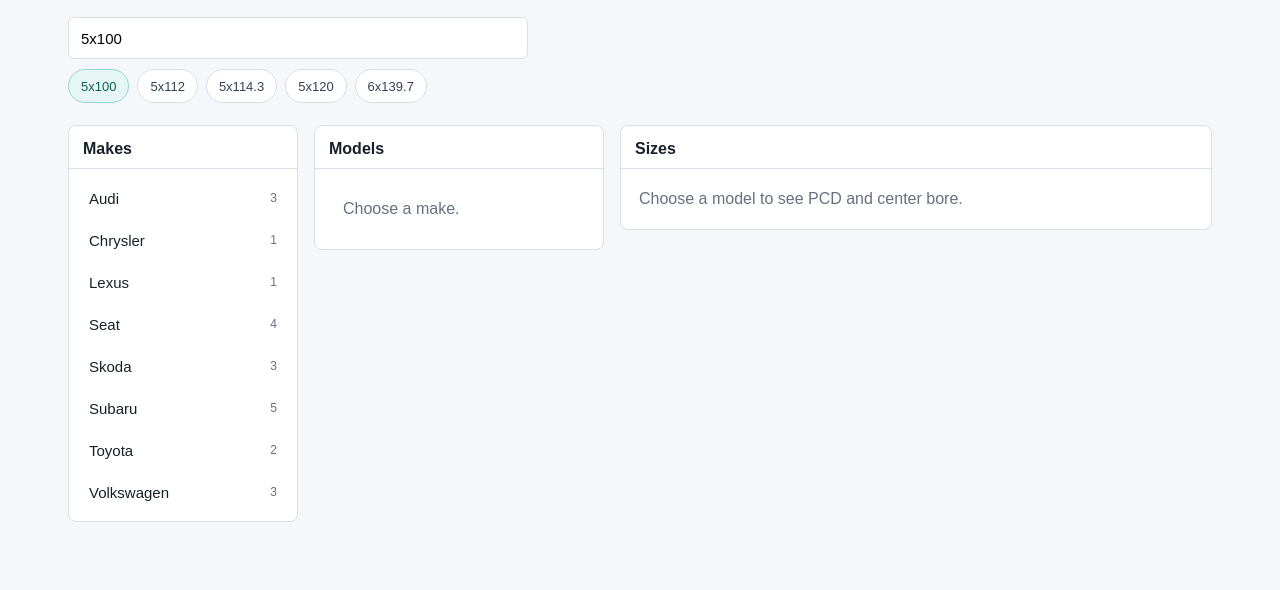
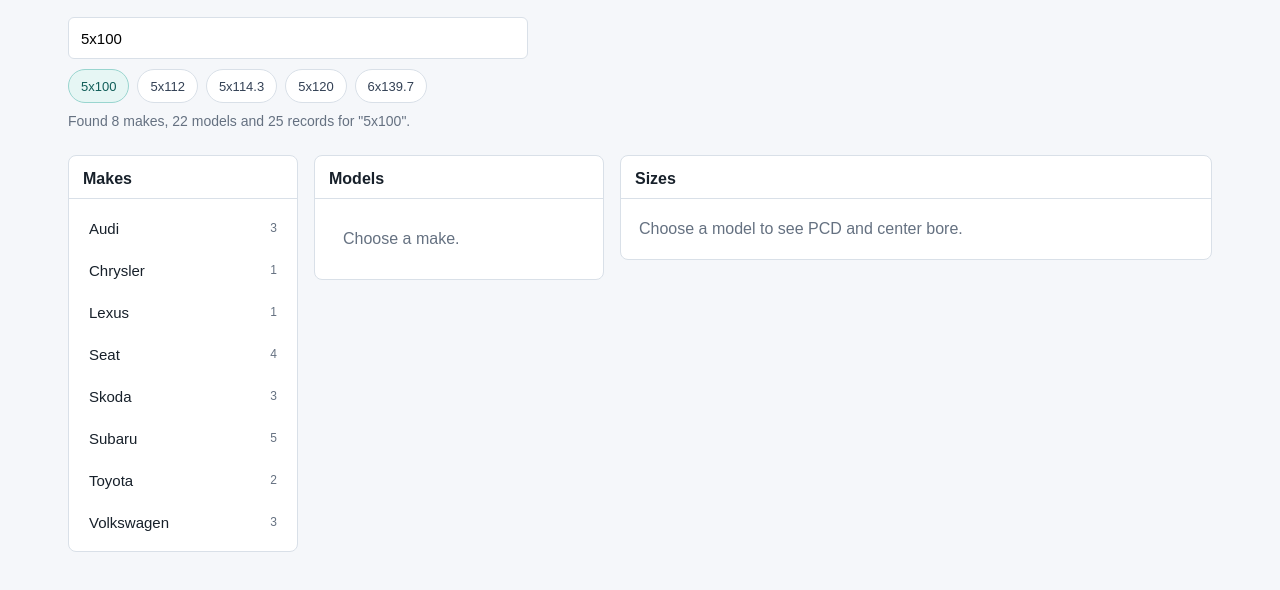
Before and after one commit to autocore-team/autohub, a plain HTML site: page pcd.html in a window 1280 px wide. Both pictures are taken after a click on the button "5x100". Shown: the part 178-768 px from the top of the page. Drawn offline with Linux system fonts and the light colour scheme.

Commit message:
Update pcd.html

```diff
--- a/pcd.html
+++ b/pcd.html
@@ -137,7 +137,7 @@
       display: flex;
       gap: 8px;
       flex-wrap: wrap;
-      margin: 0 0 22px;
+      margin: 0 0 10px;
     }
     .quick-filters button {
       min-height: 34px;
@@ -166,6 +166,12 @@
       color: var(--muted);
       font-size: 12px;
       white-space: nowrap;
+    }
+    .summary {
+      margin: 0 0 22px;
+      color: var(--muted);
+      font-size: 14px;
+      min-height: 20px;
     }
     button {
       min-height: 38px;
@@ -262,6 +268,7 @@
       <input id="search" type="search" placeholder="Search: Audi A4, Golf, 5x112, 57.1">
     </div>
     <div class="quick-filters" id="quickFilters" aria-label="Popular PCD filters"></div>
+    <div class="summary" id="resultSummary"></div>
 
     <section class="layout">
       <div class="panel">
@@ -298,6 +305,8 @@
         sizes: 'Sizes',
         search: 'Search: Audi A4, Golf, 5x112, 57.1',
         popularPcd: 'Popular PCD',
+        summaryAll: 'Showing all makes and models.',
+        summaryFiltered: 'Found {makes} makes, {models} models and {records} records for "{query}".',
         chooseMake: 'Choose a make.',
         noMakes: 'No makes found. Try another search.',
         noModels: 'No models found for this filter.',
@@ -330,6 +339,8 @@
         sizes: 'Medidas',
         search: 'Buscar: Audi A4, Golf, 5x112, 57.1',
         popularPcd: 'PCD popular',
+        summaryAll: 'Mostrando todas las marcas y modelos.',
+        summaryFiltered: 'Encontrado: {makes} marcas, {models} modelos y {records} registros para "{query}".',
         chooseMake: 'Elige una marca.',
         noMakes: 'No se encontraron marcas. Prueba otra búsqueda.',
         noModels: 'No se encontraron modelos para este filtro.',
@@ -362,6 +373,8 @@
         sizes: 'Dimensions',
         search: 'Recherche: Audi A4, Golf, 5x112, 57.1',
         popularPcd: 'PCD populaires',
+        summaryAll: 'Toutes les marques et modèles sont affichés.',
+        summaryFiltered: 'Trouvé : {makes} marques, {models} modèles et {records} lignes pour "{query}".',
         chooseMake: 'Choisissez une marque.',
         noMakes: 'Aucune marque trouvée. Essayez une autre recherche.',
         noModels: 'Aucun modèle trouvé pour ce filtre.',
@@ -394,6 +407,8 @@
         sizes: 'Größen',
         search: 'Suche: Audi A4, Golf, 5x112, 57.1',
         popularPcd: 'Beliebte PCD',
+        summaryAll: 'Alle Marken und Modelle werden angezeigt.',
+        summaryFiltered: 'Gefunden: {makes} Marken, {models} Modelle und {records} Einträge für "{query}".',
         chooseMake: 'Wähle eine Marke.',
         noMakes: 'Keine Marken gefunden. Versuche eine andere Suche.',
         noModels: 'Keine Modelle für diesen Filter gefunden.',
@@ -426,6 +441,7 @@
     const detailsEl = document.getElementById('details');
     const searchEl = document.getElementById('search');
     const quickFiltersEl = document.getElementById('quickFilters');
+    const resultSummaryEl = document.getElementById('resultSummary');
     const popularPcdFilters = ['5x100', '5x112', '5x114.3', '5x120', '6x139.7'];
 
     function t(key) {
@@ -478,6 +494,31 @@
       return model.records.filter(record => recordMatches(record, q));
     }
 
+    function formatSummary(template, values) {
+      return Object.keys(values).reduce((text, key) => text.replaceAll(`{${key}}`, values[key]), template);
+    }
+
+    function filterStats(q) {
+      const matchedBrands = data.filter(brand => matchingModels(brand, q).length > 0);
+      const modelCount = matchedBrands.reduce((sum, brand) => sum + matchingModels(brand, q).length, 0);
+      const recordCount = matchedBrands.reduce((sum, brand) => {
+        return sum + matchingModels(brand, q).reduce((modelSum, model) => modelSum + matchingRecords(model, q).length, 0);
+      }, 0);
+      return { makes: matchedBrands.length, models: modelCount, records: recordCount };
+    }
+
+    function renderSummary() {
+      const query = searchEl.value.trim();
+      if (!query) {
+        resultSummaryEl.textContent = t('summaryAll');
+        return;
+      }
+      resultSummaryEl.textContent = formatSummary(t('summaryFiltered'), {
+        ...filterStats(query.toLowerCase()),
+        query
+      });
+    }
+
     function renderQuickFilters() {
       quickFiltersEl.innerHTML = popularPcdFilters.map((pcd) => `
         <button type="button" class="${activeQuickFilter === pcd ? 'selected' : ''}" data-pcd="${pcd}">${pcd}</button>
@@ -488,6 +529,7 @@
           activeQuickFilter = activeQuickFilter === value ? '' : value;
           searchEl.value = activeQuickFilter;
           renderQuickFilters();
+          renderSummary();
           renderBrands(searchEl.value);
           renderModels();
           renderDetails();
@@ -506,6 +548,7 @@
         button.classList.toggle('selected', button.dataset.lang === lang);
       });
       renderQuickFilters();
+      renderSummary();
       renderModels();
       renderDetails();
     }
@@ -626,12 +669,14 @@
     searchEl.addEventListener('input', () => {
       activeQuickFilter = popularPcdFilters.includes(searchEl.value.trim()) ? searchEl.value.trim() : '';
       renderQuickFilters();
+      renderSummary();
       renderBrands(searchEl.value);
       renderModels();
       renderDetails();
     });
     renderBrands();
     renderQuickFilters();
+    renderSummary();
     translatePage();
   </script>
 </body>
```
